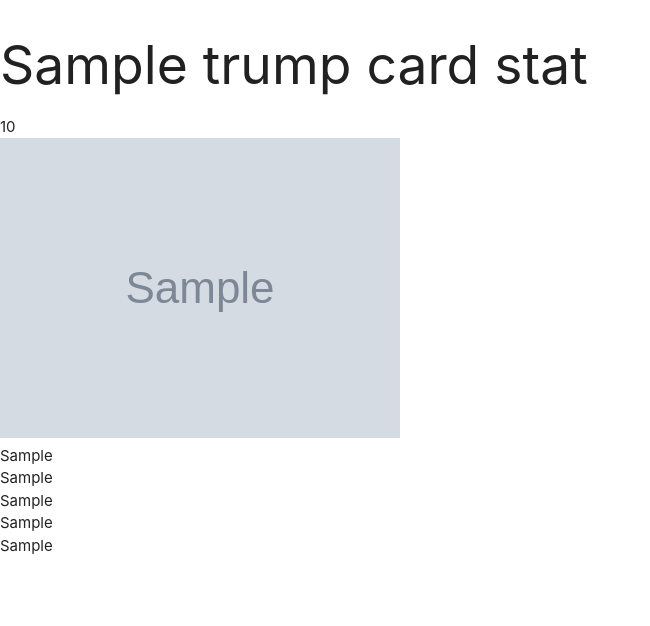
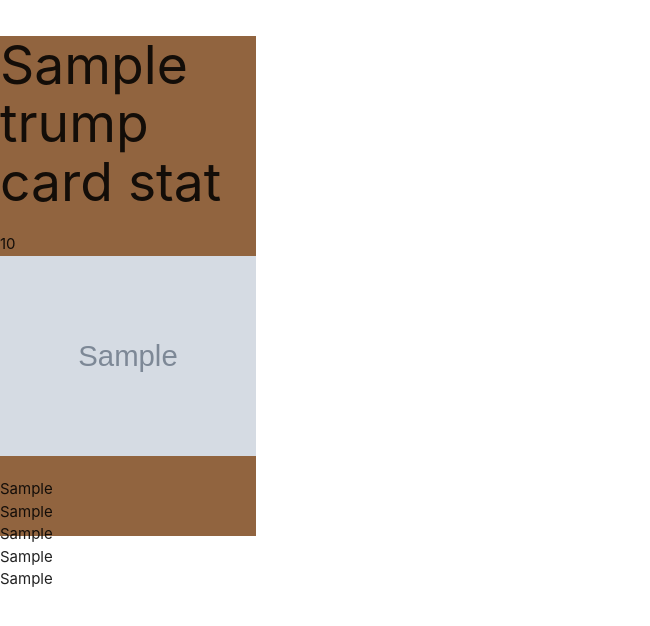
Before and after one commit to Code-Institute-Submissions/SpudStar-milestone-three-project_OctResub, a Flask app: page / in a window 1280 px wide. Shown: the top 626 px of the page, without its empty margins (0-650 px from the left). Run offline with Flask 2, Linux system fonts and the light colour scheme; grey boxes marked "Sample" are stand-in pictures; a database or web service that is not in the repository returns one stand-in record (values such as "Sample title"); some libraries are stand-ins or nearby versions.

Commit message:
Tested css additions by improving card layout

```diff
--- a/static/css/style.css
+++ b/static/css/style.css
@@ -0,0 +1,19 @@
+.card_container{
+    background-color: rgb(145, 100, 63);
+    width: 20%;
+    height: 500px;
+    min-width: 200px;
+}
+
+.card_image{
+    height:100%;
+    overflow: hidden;
+}
+
+.card_image_container{
+    width:100%;
+    height:40%;
+    background-color: rgb(55, 204, 35);
+    display:flex;
+    justify-content: center;
+}
--- a/templates/base.html
+++ b/templates/base.html
@@ -5,6 +5,7 @@
     <meta http-equiv="X-UA-Compatible" content="IE=edge">
     <meta name="viewport" content="width=device-width, initial-scale=1.0">
     <link rel="stylesheet" href="https://cdnjs.cloudflare.com/ajax/libs/materialize/1.0.0/css/materialize.min.css" type="text/css">
+    <link rel="stylesheet" href="{{ url_for('static', filename='css/style.css') }}" type="text/css">
     <title>Top of the Trumps</title>
 </head>
 <body>
@@ -12,5 +13,6 @@
     {% endblock %}
 
     <script src="https://cdnjs.cloudflare.com/ajax/libs/materialize/1.0.0/js/materialize.min.js"></script>
+    <script src="{{ url_for('static', filename='js/script.js') }}"></script>
 </body>
 </html>
--- a/templates/showcase.html
+++ b/templates/showcase.html
@@ -4,7 +4,9 @@
     <div class = "card_container">
         <h2>{{trump_card.card_name}}</h2>
         {{trump_card.stat_total}} <br>
-        <img class = "card_image" src= {{trump_card.image_url}} alt = "An image of {{trump_card.card_name}}"> <br>
+        <div class="card_image_container">
+            <img class = "card_image" src= {{trump_card.image_url}} alt = "An image of {{trump_card.card_name}}">
+        </div> <br>
         {{trump_card.attack_stat}} <br>
         {{trump_card.defence_stat}} <br>
         {{trump_card.speed_stat}} <br>
```
